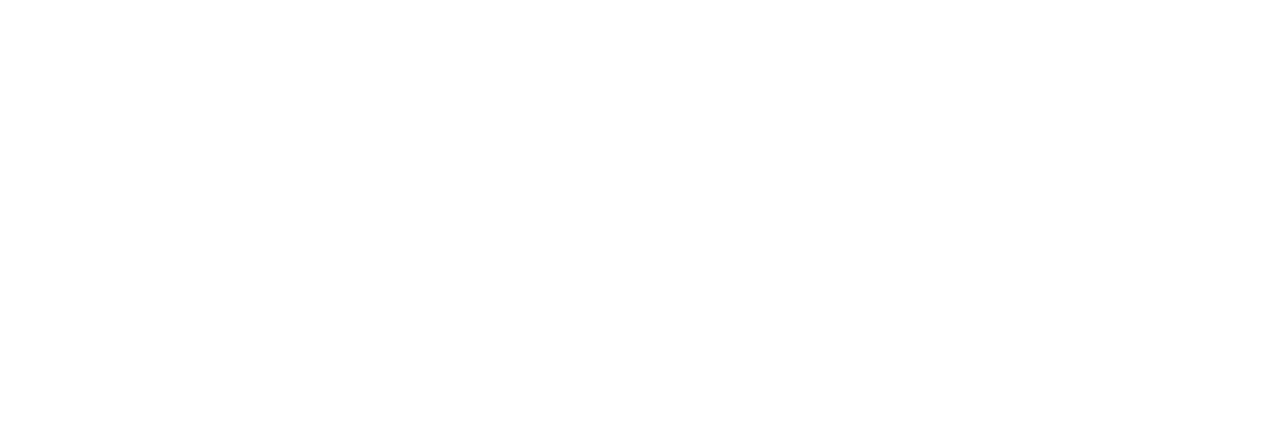
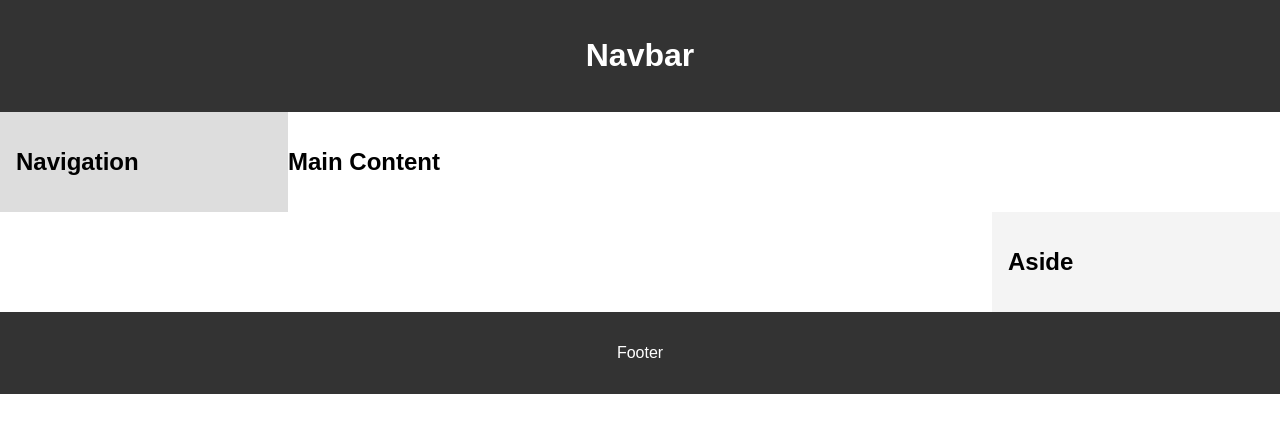
Before and after one commit to Harkaitz482/Pokemons-World, a plain HTML site: page index.html in a window 1280 px wide. Drawn offline with Linux system fonts and the light colour scheme.

Commit message:
primeras cositas

```diff
--- a/index.html
+++ b/index.html
@@ -1,11 +1,74 @@
 <!DOCTYPE html>
 <html lang="en">
 <head>
-     <meta charset="UTF-8">
-     <meta name="viewport" content="width=device-width, initial-scale=1.0">
-     <title>Document</title>
+    <meta charset="UTF-8">
+    <meta name="viewport" content="width=device-width, initial-scale=1.0">
+    <title>Three Section Layout</title>
+    <style>
+        body {
+            margin: 0;
+            font-family: Arial, sans-serif;
+        }
+
+        header {
+            background-color: #333;
+            color: white;
+            padding: 1em;
+            text-align: center;
+        }
+
+        nav {
+            background-color: #ddd;
+            padding: 1em;
+            width: 20%;
+            float: left;
+        }
+
+        main {
+            padding: 1em;
+            margin-left: 20%;
+        }
+
+        aside {
+            background-color: #f4f4f4;
+            padding: 1em;
+            width: 20%;
+            float: right;
+        }
+
+        footer {
+            background-color: #333;
+            color: white;
+            padding: 1em;
+            clear: both;
+            text-align: center;
+        }
+    </style>
 </head>
 <body>
 
+    <header>
+        <h1>Navbar</h1>
+    </header>
+
+    <nav>
+        <h2>Navigation</h2>
+        <!-- Navbar content goes here -->
+    </nav>
+
+    <main>
+        <h2>Main Content</h2>
+        <!-- Main content goes here -->
+    </main>
+
+    <aside>
+        <h2>Aside</h2>
+        <!-- Aside content goes here -->
+    </aside>
+
+    <footer>
+        <p>Footer</p>
+    </footer>
+
 </body>
 </html>
```
